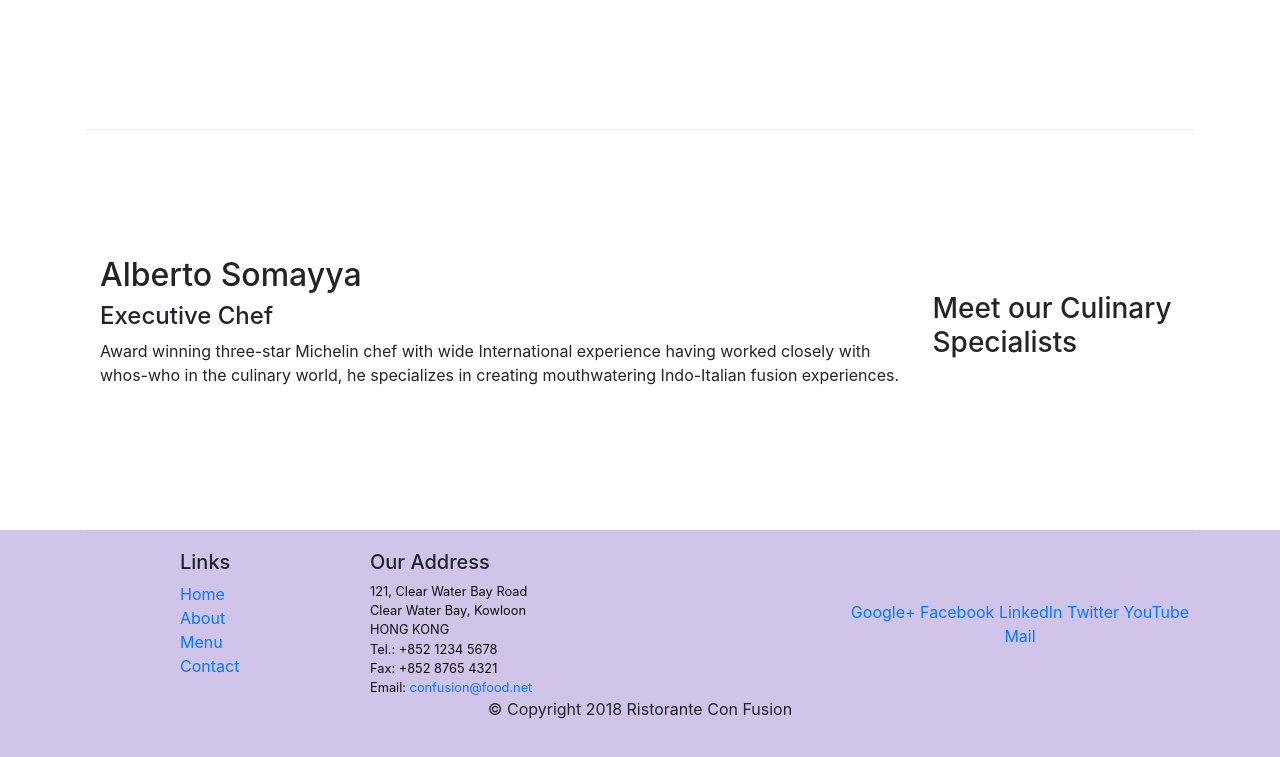
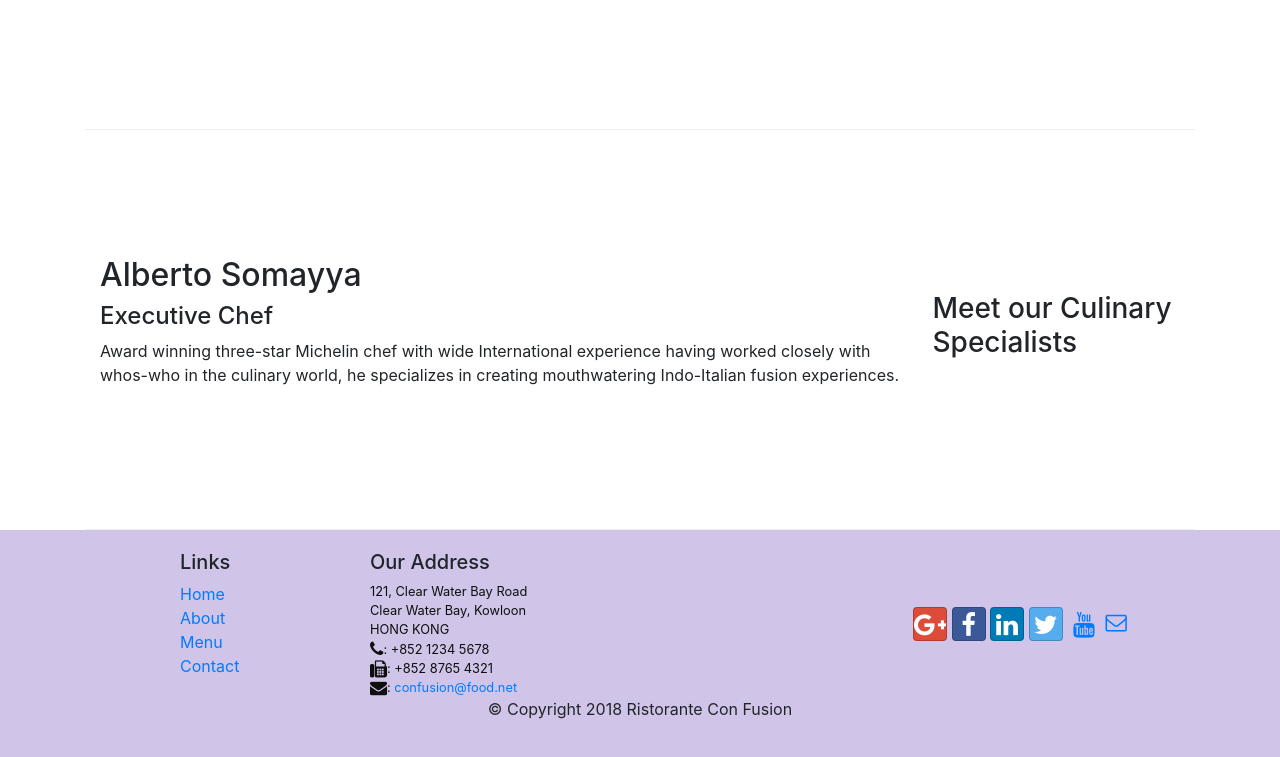
Before and after one commit to mannyadav/front-end-using-bootstrap, a website: page index.html in a window 1280 px wide. Shown: the part 1004-1761 px from the top of the page. Drawn offline with nearby package versions, Linux system fonts and the light colour scheme.

Commit message:
icon-fonts

```diff
--- a/index.html
+++ b/index.html
@@ -9,6 +9,8 @@
 
     <!-- Bootstrap CSS -->
     <link rel="stylesheet" href="node_modules/bootstrap/dist/css/bootstrap.min.css">
+    <link rel="stylesheet" href="node_modules/font-awesome/css/font-awesome.min.css">
+    <link rel="stylesheet" href="node_modules/bootstrap-social/bootstrap-social.css">
     <link rel="stylesheet" href="css/index.css">
     <title>Ristorante Con Fusion</title>
 </head>
@@ -23,10 +25,10 @@
             <a class="navbar-brand mr-auto" href="#">Ristorante Con Fusion</a>
             <div class="collapse navbar-collapse" id="Navbar">
                 <ul class="navbar-nav mr-auto">
-                        <li class="nav-item active"><a class="nav-link" href="#">Home</a></li>
-                        <li class="nav-item"><a class="nav-link" href="./aboutus.html">About</a></li>
-                        <li class="nav-item"><a class="nav-link" href="#">menu</a></li>
-                        <li class="nav-item"><a class="nav-link" href="#">Contact</a></li>
+                        <li class="nav-item active"><a class="nav-link" href="#"><span class="fa fa-home fa-lg"></span> Home</a></li>
+                        <li class="nav-item"><a class="nav-link" href="./aboutus.html"><span class="fa fa-info fa-lg"></span> About</a></li>
+                        <li class="nav-item"><a class="nav-link" href="#"><span class="fa fa-list fa-lg"></span> menu</a></li>
+                        <li class="nav-item"><a class="nav-link" href="#"><span class="fa fa-address-card fa-lg"></span>Contact</a></li>
                 </ul>
             </div>
         </div>
@@ -98,19 +100,19 @@
 		              121, Clear Water Bay Road<br>
 		              Clear Water Bay, Kowloon<br>
 		              HONG KONG<br>
-		              Tel.: +852 1234 5678<br>
-		              Fax: +852 8765 4321<br>
-		              Email: <a href="mailto:confusion@food.net">confusion@food.net</a>
+		              <i class="fa fa-phone fa-lg"></i>: +852 1234 5678<br>
+		              <i class="fa fa-fax fa-lg"></i>: +852 8765 4321<br>
+		              <i class="fa fa-envelope fa-lg"></i>: <a href="mailto:confusion@food.net">confusion@food.net</a>
 		           </address>
                 </div>
                 <div class="col-12 col-sm-4 align-self-center">
                     <div class="text-center">
-                        <a href="http://google.com/+">Google+</a>
-                        <a href="http://www.facebook.com/profile.php?id=">Facebook</a>
-                        <a href="http://www.linkedin.com/in/">LinkedIn</a>
-                        <a href="http://twitter.com/">Twitter</a>
-                        <a href="http://youtube.com/">YouTube</a>
-                        <a href="mailto:">Mail</a>
+                        <a class="btn btn-social-icon btn-google" href="http://google.com/+"><i class="fa fa-google-plus fa-lg"></i></a>
+                        <a class="btn btn-social-icon btn-facebook" href="http://www.facebook.com/profile.php?id="><i class="fa fa-facebook fa-lg"></i></a>
+                        <a class="btn btn-social-icon btn-linkedin" href="http://www.linkedin.com/in/"><i class="fa fa-linkedin fa-lg"></i></a>
+                        <a class="btn btn-social-icon btn-twitter" href="http://twitter.com/"><i class="fa fa-twitter fa-lg"></i></a>
+                        <a class="btn btn-social-icon btn-youtube" href="http://youtube.com/"><i class="fa fa-youtube fa-lg"></i></a>
+                        <a href="mailto:"><i class="fa fa-envelope-o fa-lg"></i></a>
                     </div>
                 </div>
            </div>
--- a/package.json
+++ b/package.json
@@ -15,6 +15,8 @@
   },
   "dependencies": {
     "bootstrap": "^4.0.0",
+    "bootstrap-social": "^5.1.1",
+    "font-awesome": "^4.7.0",
     "jquery": "^3.3.1",
     "popper.js": "^1.12.9"
   }
```
Also changed, not shown: aboutus.html (+8 -6 lines), 1 other file.
